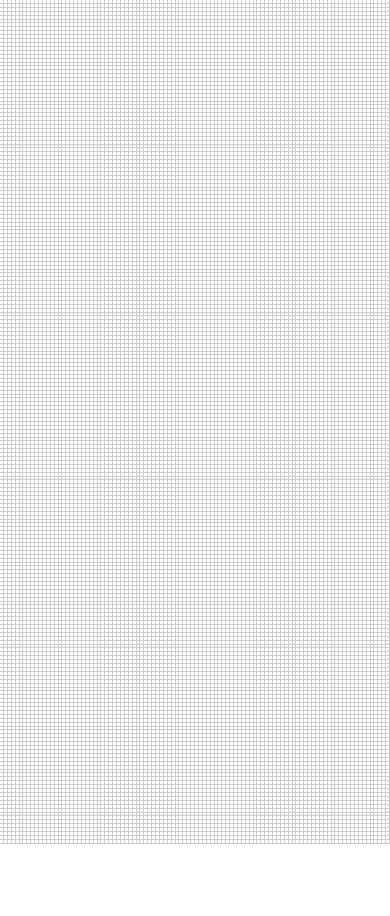
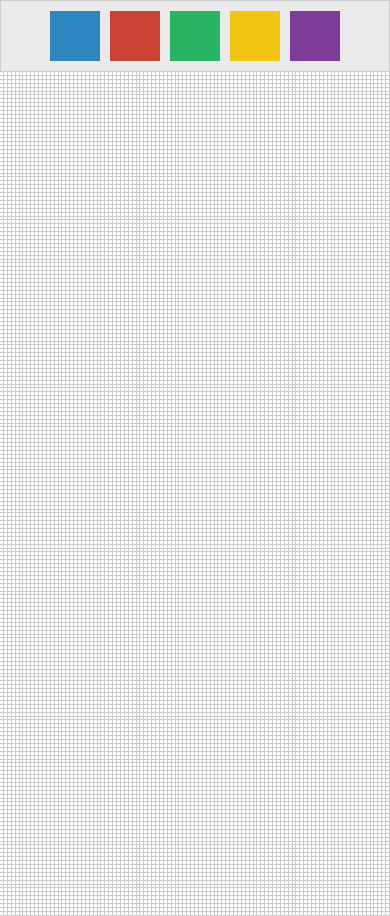
Before and after one commit to NicoSeg735/paint, a React (Create React App) app: page / in a window 390 px wide. Before the commit the page ends 844 px from the top, so only its background shows below. Built offline with nearby package versions, Linux system fonts and the light colour scheme.

Commit message:
ColorPicker funcionando

```diff
--- a/src/App.jsx
+++ b/src/App.jsx
@@ -1,7 +1,19 @@
-import GridDivs from './components/GridDivs'
+import { useState } from 'react'
+
+import ColorPicker from './components/ColorPicker'
+import Canvas from './components/Canvas'
+
+import colors from './components/data/colors'
 
 function App() {
-  return <GridDivs />
+  const [currentColor, setCurrentColor] = useState(colors[0].name)
+
+  return (
+    <div>
+      <ColorPicker setColor={setCurrentColor} colors={colors} />
+      <Canvas currentColor={currentColor} colors={colors} />
+    </div>
+  )
 }
 
 export default App
--- a/src/components/Canvas/index.js
+++ b/src/components/Canvas/index.js
@@ -1,111 +1,25 @@
-import React, { useRef, useEffect } from 'react'
-import { Container } from './style'
+import React, { useRef } from 'react'
+import { Container, Grid, Cell } from './styles'
 
-function Canvas() {
-  let flag
+function Canvas({ currentColor }) {
+  const cantColumns = 100
 
-  let prevX,
-    currX,
-    prevY,
-    currY = 0
+  const cantRows = useRef(
+    Math.floor(window.innerHeight / (window.innerWidth / cantColumns))
+  )
 
-  let dot_flag = false
-
-  let x = 'black'
-  let y = 2
-
-  const canvasRef = useRef()
-  const contextRef = useRef()
-  const widthRef = useRef()
-  const heightRef = useRef()
-
-  useEffect(() => {
-    const init = () => {
-      contextRef.current = canvasRef.current.getContext('2d')
-      widthRef.current = canvasRef.current.width
-      heightRef.current = canvasRef.current.height
-
-      canvasRef.current.addEventListener(
-        'mousemove',
-        function (e) {
-          findxy('move', e)
-        },
-        false
-      )
-      canvasRef.current.addEventListener(
-        'mousedown',
-        function (e) {
-          findxy('down', e)
-        },
-        false
-      )
-      canvasRef.current.addEventListener(
-        'mouseup',
-        function (e) {
-          findxy('up', e)
-        },
-        false
-      )
-      canvasRef.current.addEventListener(
-        'mouseout',
-        function (e) {
-          findxy('out', e)
-        },
-        false
-      )
-    }
-    init()
-  }, [])
-
-  function draw() {
-    contextRef.current.beginPath()
-    contextRef.current.moveTo(prevX, prevY)
-    contextRef.current.lineTo(currX, currY)
-    contextRef.current.strokeStyle = x
-    contextRef.current.lineWidth = y
-    contextRef.current.stroke()
-    contextRef.current.closePath()
-  }
-
-  const findxy = (res, e) => {
-    if (res === 'down') {
-      prevX = currX
-      prevY = currY
-      currX = e.clientX - canvasRef.current.offsetLeft
-      currY = e.clientY - canvasRef.current.offsetTop
-
-      flag = true
-      dot_flag = true
-      if (dot_flag) {
-        contextRef.current.beginPath()
-        contextRef.current.fillStyle = x
-        contextRef.current.fillRect(currX, currY, 2, 2)
-        contextRef.current.closePath()
-        dot_flag = false
-      }
-    }
-    if (res === 'up' || res === 'out') {
-      flag = false
-    }
-    if (res === 'move') {
-      if (flag) {
-        prevX = currX
-        prevY = currY
-        currX = e.clientX - canvasRef.current.offsetLeft
-        currY = e.clientY - canvasRef.current.offsetTop
-        draw()
-      }
-    }
+  const handleClick = e => {
+    const cell = document.getElementById(e.target.id)
+    cell.className += ` ${currentColor}`
   }
 
   return (
     <Container>
-      <canvas
-        ref={canvasRef}
-        width='500'
-        height='500'
-        style={{ border: '1px solid #000000' }}
-      ></canvas>
+      <Grid cantColumns={cantColumns}>
+        {[...Array(cantColumns * cantRows.current)].map((x, i) => (
+          <Cell key={i} id={i} onClick={handleClick} />
+        ))}
+      </Grid>
     </Container>
   )
 }
--- a/src/components/GridDivs/styles.js
+++ b/src/components/Canvas/styles.js
@@ -13,23 +13,23 @@
   grid-template-columns: repeat(${props => props.cantColumns || 10}, 1fr);
 
   .blue {
-    background: ${colors.blue.cod};
+    background: ${colors[0].cod};
   }
 
   .red {
-    background: ${colors.red.cod};
+    background: ${colors[1].cod};
   }
 
   .green {
-    background: ${colors.green.cod};
+    background: ${colors[2].cod};
   }
 
   .yellow {
-    background: ${colors.yellow.cod};
+    background: ${colors[3].cod};
   }
 
   .purple {
-    background: ${colors.purple.cod};
+    background: ${colors[4].cod};
   }
 `
 
--- /dev/null
+++ b/src/components/ColorPicker/index.js
@@ -0,0 +1,23 @@
+import React from 'react'
+import { Container, Color } from './styles'
+
+function ColorPicker({ setColor, colors = [] }) {
+  const handleClick = e => {
+    setColor(e.target.id)
+  }
+
+  return (
+    <Container>
+      {colors.map(color => (
+        <Color
+          onClick={handleClick}
+          key={color.name}
+          cod={color.cod}
+          id={color.name}
+        />
+      ))}
+    </Container>
+  )
+}
+
+export default ColorPicker
--- /dev/null
+++ b/src/components/ColorPicker/styles.js
@@ -0,0 +1,17 @@
+import styled from 'styled-components'
+
+export const Container = styled.div`
+  display: flex;
+  justify-content: center;
+  align-items: center;
+  padding: 10px;
+  gap: 10px;
+  background: #eaeaea;
+  border: 0.1px solid #ccc;
+`
+
+export const Color = styled.div`
+  background-color: ${props => props.cod};
+  height: 50px;
+  width: 50px;
+`
--- a/src/components/GridDivs/index.js
+++ /dev/null
@@ -1,29 +0,0 @@
-import React, { useRef, useState } from 'react'
-import { Container, Grid, Cell } from './styles'
-
-function GridDivs() {
-  const cantColumns = 100
-
-  const [currentColor, setCurrentColor] = useState('blue')
-
-  const cantRows = useRef(
-    Math.floor(window.innerHeight / (window.innerWidth / cantColumns))
-  )
-
-  const handleClick = e => {
-    const cell = document.getElementById(e.target.id)
-    cell.className += ` ${currentColor}`
-  }
-
-  return (
-    <Container>
-      <Grid cantColumns={cantColumns}>
-        {[...Array(cantColumns * cantRows.current)].map((x, i) => (
-          <Cell key={i} id={i} onClick={handleClick} />
-        ))}
-      </Grid>
-    </Container>
-  )
-}
-
-export default GridDivs
--- a/src/components/data/colors.js
+++ b/src/components/data/colors.js
@@ -1,24 +1,24 @@
-const colors = {
-  blue: {
+const colors = [
+  {
     name: 'blue',
     cod: '#2e86c1'
   },
-  red: {
+  {
     name: 'red',
     cod: '#cb4335'
   },
-  green: {
+  {
     name: 'green',
     cod: '#28b463'
   },
-  yellow: {
+  {
     name: 'yellow',
     cod: '#f1c40f'
   },
-  purple: {
+  {
     name: 'purple',
     cod: '#7d3c98'
   }
-}
+]
 
 export default colors
```
Also changed, not shown: src/components/Canvas/style.js (deleted, +0 -25 lines).
